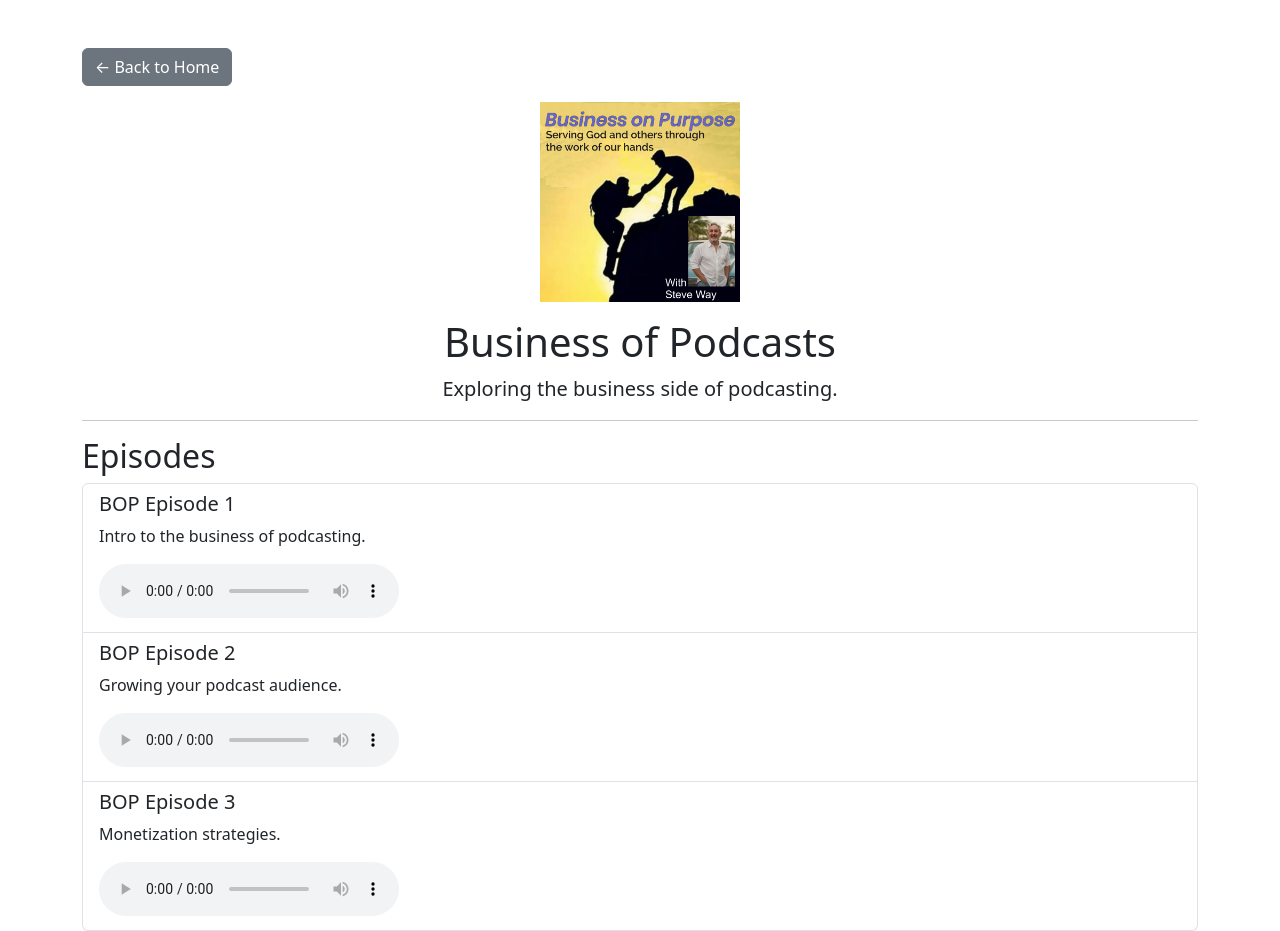
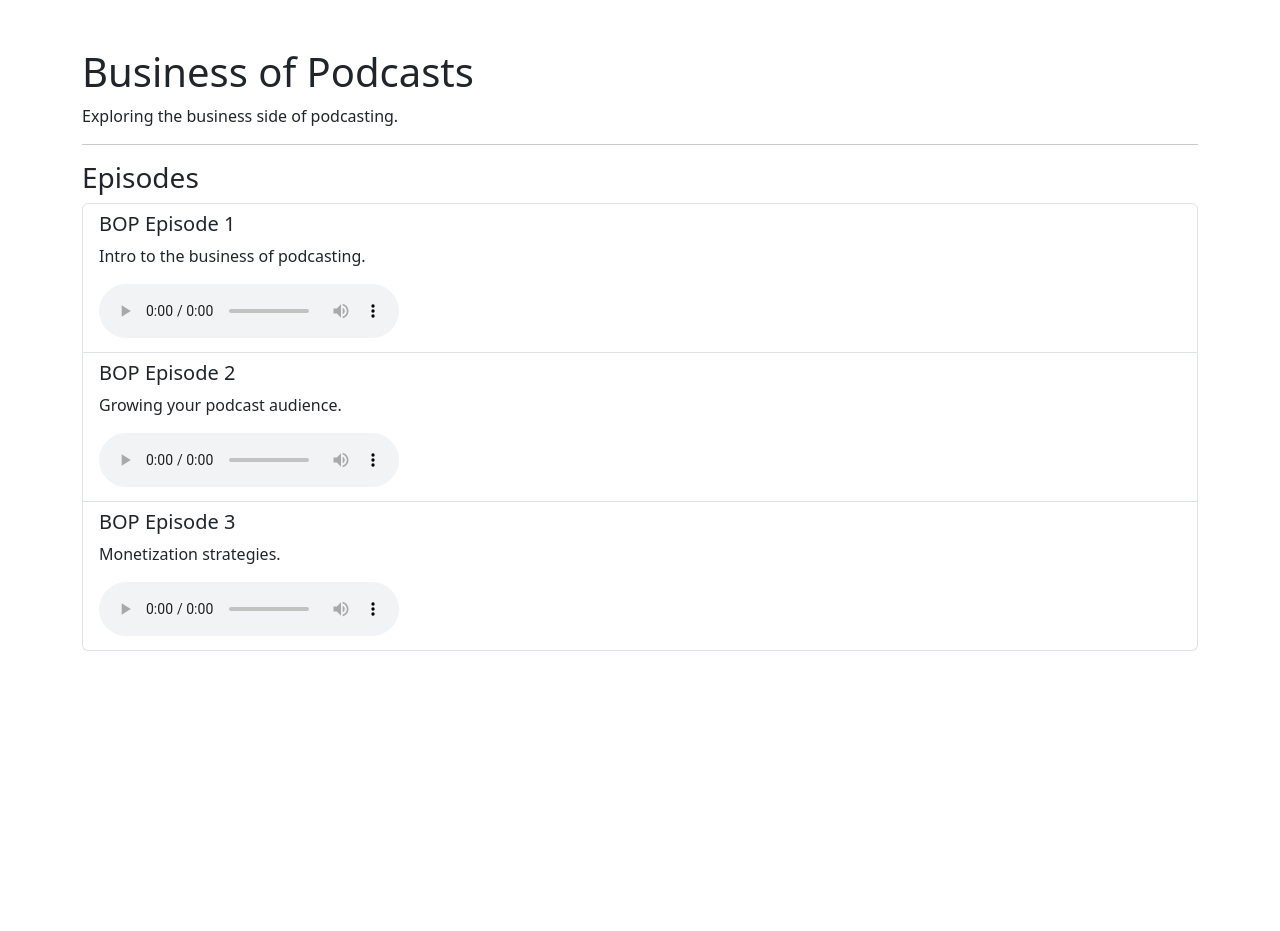
Before and after one commit to stevepod2-web/podcast-site, a Flask app: page /podcast/bop in a window 1280 px wide. After the commit the page ends 651 px from the top, so only its background shows below. Run offline with Flask 3, Linux system fonts and the light colour scheme.

Commit message:
Fix artwork display and SEO meta tags

```diff
--- a/templates/index.html
+++ b/templates/index.html
@@ -3,7 +3,8 @@
 <head>
     <meta charset="UTF-8">
     <meta name="viewport" content="width=device-width, initial-scale=1.0">
-    <title>Podcast Hub</title>
+    <title>Podcast Hub – Discover Great Shows</title>
+    <meta name="description" content="Explore podcasts about business, work-life balance, and more. Listen to episodes online.">
     <link rel="stylesheet" href="https://cdn.jsdelivr.net/npm/bootstrap@5.3.2/dist/css/bootstrap.min.css">
 </head>
 <body>
@@ -13,7 +14,7 @@
             {% for podcast in podcasts %}
             <div class="col-md-6 mb-4">
                 <div class="card h-100 shadow-sm">
-                    <img src="{{ url_for('static', filename=podcast.artwork) }}" class="card-img-top" alt="{{ podcast.name }}">
+                    <img src="{{ url_for('static', filename=podcast.artwork) }}" class="card-img-top" alt="{{ podcast.name }} artwork">
                     <div class="card-body">
                         <h5 class="card-title">{{ podcast.name }}</h5>
                         <p class="card-text">{{ podcast.description }}</p>
--- a/templates/podcast.html
+++ b/templates/podcast.html
@@ -2,28 +2,25 @@
 <html lang="en">
 <head>
     <meta charset="UTF-8">
-  <title>{{ podcast.name }}</title>
-  <link rel="icon" href="{{ podcast.favicon }}">
-  <link rel="stylesheet" href="https://cdn.jsdelivr.net/npm/bootstrap@5.3.0/dist/css/bootstrap.min.css">
+    <meta name="viewport" content="width=device-width, initial-scale=1.0">
+    <title>{{ podcast.name }} – Podcast Hub</title>
+    <meta name="description" content="{{ podcast.description }}">
+    <link rel="stylesheet" href="https://cdn.jsdelivr.net/npm/bootstrap@5.3.2/dist/css/bootstrap.min.css">
 </head>
 <body>
-  <div class="container mt-5">
-    <a href="/" class="btn btn-secondary mb-3">← Back to Home</a>
-    <div class="text-center">
-      <img src="{{ podcast.artwork }}" alt="{{ podcast.name }}" class="img-fluid mb-3" style="max-width:200px;">
+    <div class="container my-5">
         <h1>{{ podcast.name }}</h1>
-      <p class="lead">{{ podcast.description }}</p>
-    </div>
+        <p>{{ podcast.description }}</p>
         <hr>
-    <h2>Episodes</h2>
+        <h3>Episodes</h3>
         {% if podcast.episodes %}
             <ul class="list-group">
-        {% for ep in podcast.episodes %}
+                {% for episode in podcast.episodes %}
                 <li class="list-group-item">
-            <h5>{{ ep.title }}</h5>
-            <p>{{ ep.description }}</p>
+                    <h5>{{ episode.title }}</h5>
+                    <p>{{ episode.description }}</p>
                     <audio controls>
-              <source src="{{ ep.audio_url }}" type="audio/mpeg">
+                        <source src="{{ url_for('static', filename=episode.audio) }}" type="audio/mpeg">
                         Your browser does not support the audio element.
                     </audio>
                 </li>
```
Lines whose indentation alone changed are shown as unchanged.
